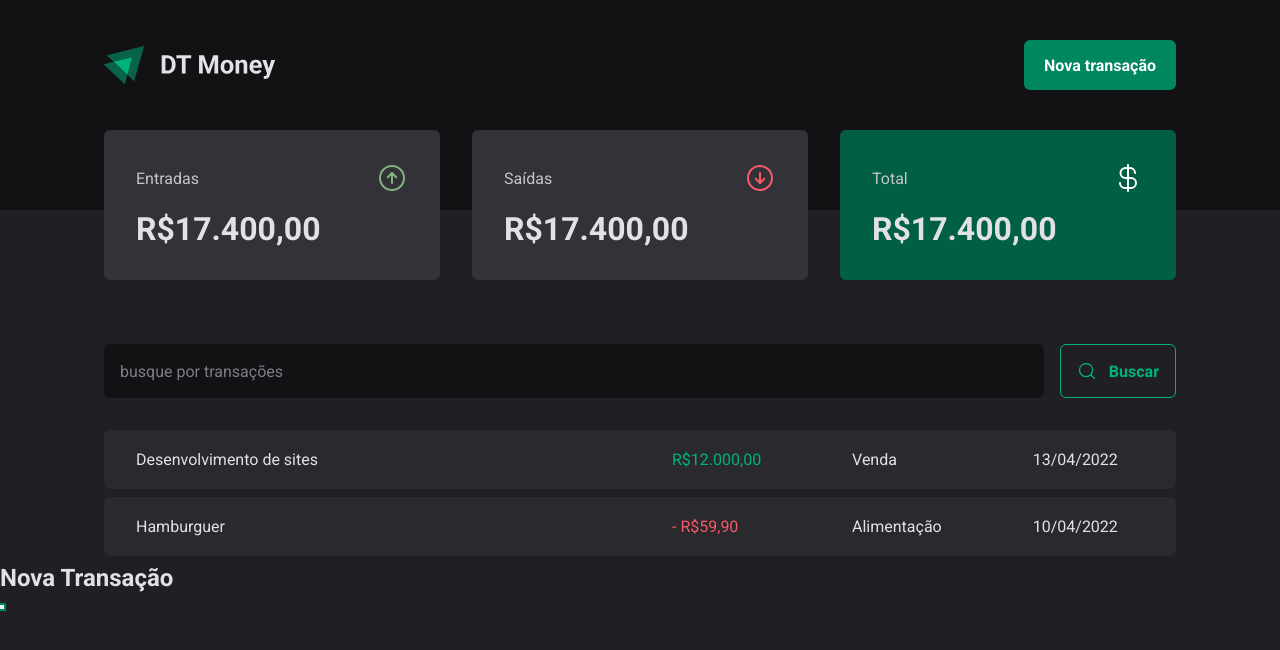
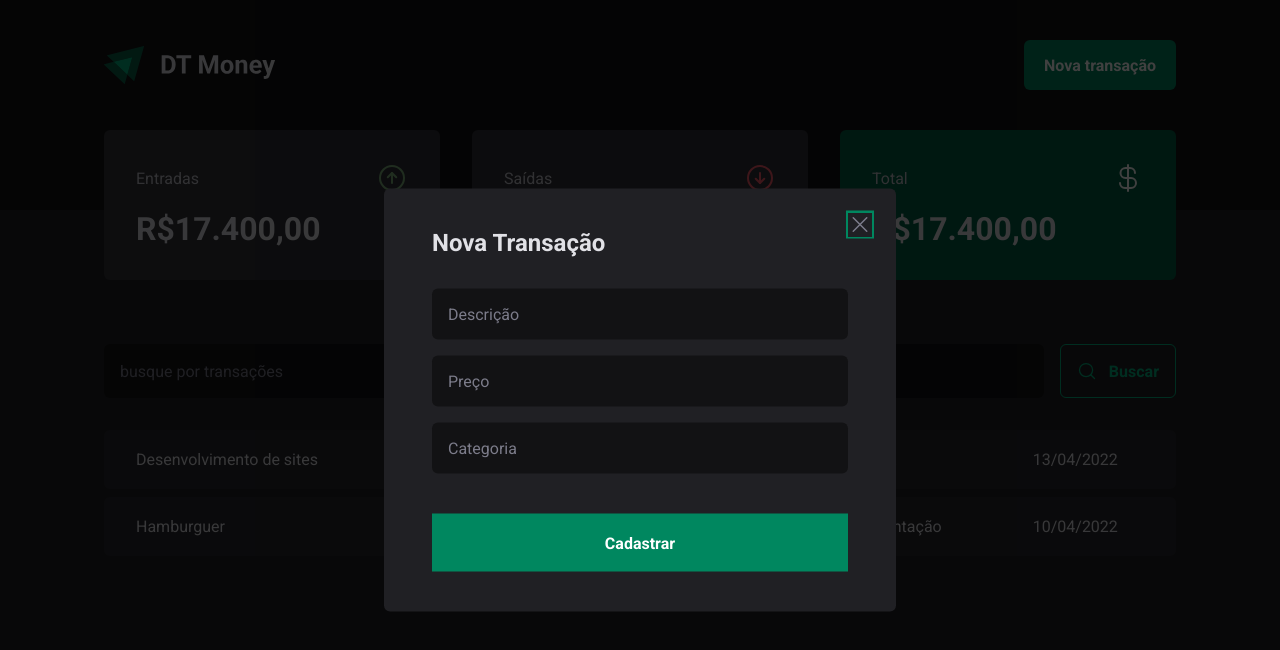
Before and after one commit to ElleLavigne/03-dt-money, a React (Vite) app: page / in a window 1280 px wide. Both pictures are taken after a click on the button "Nova transação". Shown: the top 650 px of the page. Built offline with nearby package versions, Linux system fonts and the light colour scheme.

Commit message:
feat styling the transaction modal

```diff
--- a/src/components/Header/index.tsx
+++ b/src/components/Header/index.tsx
@@ -1,6 +1,7 @@
 import { HeaderContainer, HeaderContent, NewTransactionButton } from "./styles"
 import LogoImg from "../../assets/logo.svg"
 import * as Dialog from "@radix-ui/react-dialog"
+import { NewTransactionModal } from "../NewTransactionmodal"
 
 export function Header() {
   return (
@@ -9,16 +10,11 @@
         <HeaderContent>
           <img src={LogoImg} alt="" />
           <Dialog.Root>
+
             <Dialog.Trigger asChild>
               <NewTransactionButton>Nova transação</NewTransactionButton>
             </Dialog.Trigger>
-            <Dialog.Portal>
-              <Dialog.Overlay />
-              <Dialog.Content>
-                <Dialog.Title>Nova Transação</Dialog.Title>
-                <Dialog.Close/>
-              </Dialog.Content>
-            </Dialog.Portal>
+           <NewTransactionModal/>
           </Dialog.Root>
         </HeaderContent>
       </HeaderContainer>
--- /dev/null
+++ b/src/components/NewTransactionmodal/index.tsx
@@ -0,0 +1,23 @@
+
+import * as Dialog from "@radix-ui/react-dialog"
+import { CloseButton, Content, Overlay } from "./styles"
+import { X } from "phosphor-react"
+export function NewTransactionModal() {
+  return (
+    <Dialog.Portal>
+      <Overlay />
+      <Content>
+        <Dialog.Title>Nova Transação</Dialog.Title>
+        <CloseButton>
+          <X size={24}/>
+        </CloseButton>
+        <form action="">
+          <input type="text" placeholder="Descrição" required />
+          <input type="Number" placeholder="Preço" required />
+          <input type="text" placeholder="Categoria" required />
+          <button type="submit">Cadastrar</button>
+        </form>
+      </Content>
+    </Dialog.Portal>
+  )
+}
--- /dev/null
+++ b/src/components/NewTransactionmodal/styles.ts
@@ -0,0 +1,67 @@
+import * as Dialog from "@radix-ui/react-dialog"
+import styled from "styled-components"
+
+export const Overlay = styled(Dialog.Overlay)`
+  position: fixed;
+  width: 100vw;
+  height: 100vh;
+  inset: 0;
+  background-color: rgba(0, 0, 0, 0.75);
+`
+export const Content = styled(Dialog.Content)`
+  min-width: 32rem;
+  border-radius: 6px;
+  padding: 2.5rem 3rem;
+  background-color: ${(props) => props.theme["gray-800"]};
+
+  position: fixed;
+  top: 50%;
+  left: 50%;
+  transform: translate(-50%, -50%);
+
+  form {
+    margin-top: 2rem;
+
+    display: flex;
+    flex-direction: column;
+    gap: 1rem;
+
+    input {
+      border-radius: 6px;
+      border: 0;
+      background: ${(props) => props.theme["gray-900"]};
+      color: ${(props) => props.theme["gray-300"]};
+      padding: 1rem;
+
+      &::placeholder {
+        color: ${(props) => props.theme["gray-500"]};
+      }
+    }
+    button[type="submit"] {
+      height: 58px;
+      border: 0;
+      background: ${(props) => props.theme["green-500"]};
+      color: ${(props) => props.theme.white};
+      font-weight: bold;
+      padding: 0 1.5rem;
+      margin-top: 1.5rem;
+      cursor: pointer;
+
+      &:hover {
+        background: ${(props) => props.theme["green-700"]};
+        transition: background-color 0.2s;
+      }
+    }
+  }
+`
+
+export const CloseButton = styled(Dialog.Close)`
+  position: absolute;
+  background: transparent;
+  border: 0;
+  top: 1.5rem;
+  right: 1.5rem;
+  line-height: 0;
+  cursor: pointer;
+  color: ${(props) => props.theme["gray-500"]};
+`
```
